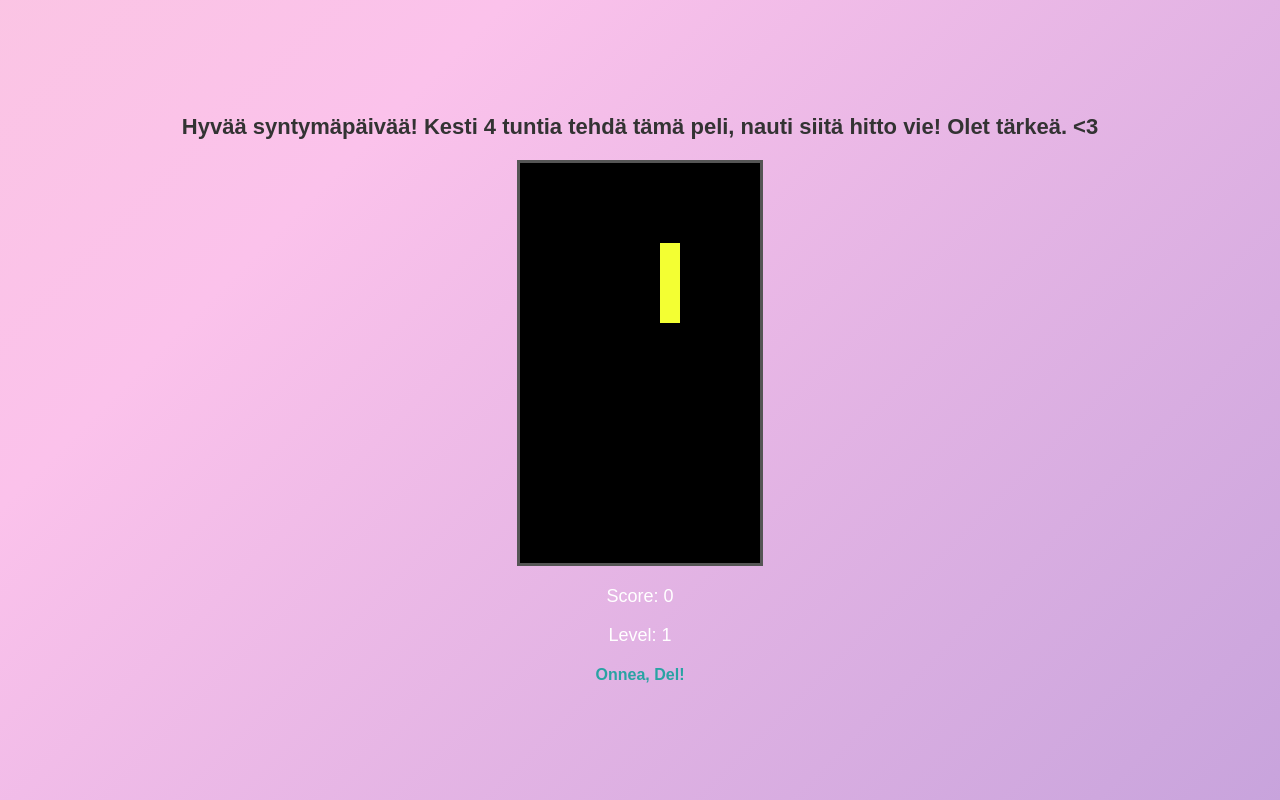
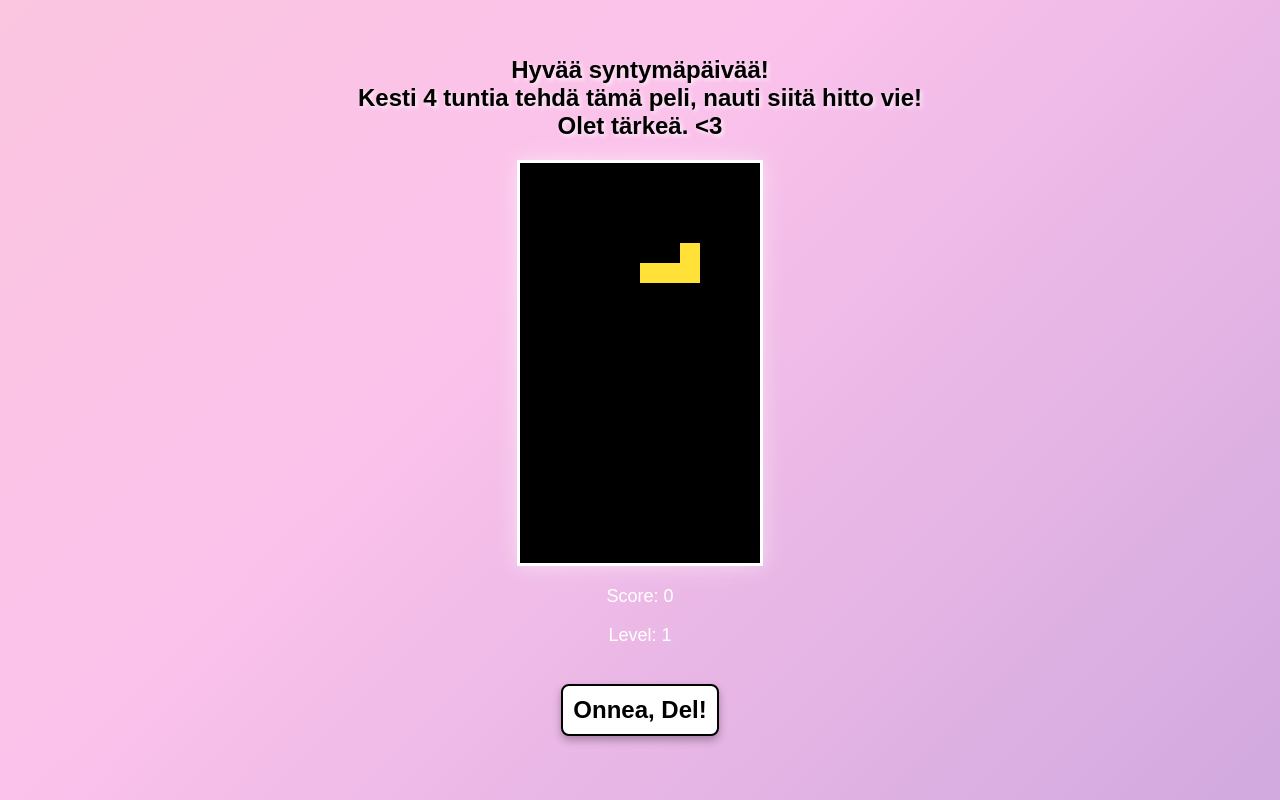
Before and after one commit to Kitty-beeb/del, a plain HTML site: page index.html in a window 1280 px wide. Drawn offline with Linux system fonts and the light colour scheme.

Commit message:
Add files via upload

```diff
--- a/index.html
+++ b/index.html
@@ -5,59 +5,11 @@
     <meta charset="UTF-8">
     <meta name="viewport" content="width=device-width, initial-scale=1.0">
     <title>Happy Birthday, Del!</title>
-    <style>
-        body {
-            display: flex;
-            justify-content: center;
-            align-items: center;
-            height: 100vh;
-            margin: 0;
-            background: linear-gradient(135deg, #ff9a9e, #fad0c4, #fbc2eb, #a18cd1);
-            background-size: 400% 400%;
-            animation: gradientBG 10s ease infinite;
-            font-family: 'Arial', sans-serif;
-            color: #fff;
-        }
-
-        @keyframes gradientBG {
-            0% { background-position: 0% 50%; }
-            50% { background-position: 100% 50%; }
-            100% { background-position: 0% 50%; }
-        }
-
-        #game-container {
-            text-align: center;
-        }
-
-        canvas {
-            background: #111;
-            margin: 20px auto;
-            display: block;
-            border: 3px solid #555;
-        }
-
-        h1 {
-            font-size: 22px;
-            margin-bottom: 10px;
-            color: #333; /* Dark gray for better contrast */
-        }
-
-        #info {
-            font-size: 18px;
-            margin-top: 10px;
-        }
-
-        #compliment {
-            margin-top: 20px;
-            font-size: 16px;
-            font-weight: bold;
-            color: #29a3a3;
-        }
-    </style>
+    <link rel="stylesheet" href="style.css">
 </head>
 <body>
     <div id="game-container">
-        <h1>Hyvää syntymäpäivää! Kesti 4 tuntia tehdä tämä peli, nauti siitä hitto vie! Olet tärkeä. <3</h1>
+        <h1>Hyvää syntymäpäivää!<br>Kesti 4 tuntia tehdä tämä peli, nauti siitä hitto vie!<br>Olet tärkeä. <3</h1>
         <canvas id="tetris" width="240" height="400"></canvas>
         <div id="info">
             <p>Score: <span id="score">0</span></p>
--- a/script.js
+++ b/script.js
@@ -1,32 +1,33 @@
+
 const canvas = document.getElementById('tetris');
 const context = canvas.getContext('2d');
 
 context.scale(20, 20);
 
-// Colors and Tetris arena
-const colors = [
-    null,
-    '#FF5733', // Red
-    '#33FF57', // Green
-    '#3357FF', // Blue
-    '#F3FF33', // Yellow
-    '#FF33F6', // Pink
-    '#33FFF6', // Cyan
-    '#A833FF'  // Purple
-];
-
+// Initialize arena and player variables
 const arena = createMatrix(12, 20);
 const player = {
     pos: { x: 5, y: 0 },
     matrix: null,
 };
 
-// Game state
+const colors = [
+    null, '#FF0D72', '#0DC2FF', '#0DFF72', '#F538FF', '#FF8E0D', '#FFE138', '#3877FF'
+];
+
 let dropCounter = 0;
 let dropInterval = 1000;
 let lastTime = 0;
+let score = 0;
 
-// Utility functions
+// Compliments for scoring
+const compliments = [
+    'Olet mahtava, Del!', 'Hyvää syntymäpäivää, Del!', 'Sinä loistat, Del!',
+    'Ihanaa päivää, Del!', 'Hymyile, Del, se pukee sinua!', 'Paras olet, Del!',
+    'Kiitos että olet sinä, Del!', 'Del on numero yksi!', 'Vau, mikä tyyppi, Del!',
+    'Taidat olla Tetris-mestari, Del!'
+];
+
 function createMatrix(w, h) {
     const matrix = [];
     while (h--) {
@@ -47,23 +48,40 @@ function createPiece(type) {
             [2, 2],
             [2, 2],
         ];
+    } else if (type === 'S') {
+        return [
+            [0, 3, 3],
+            [3, 3, 0],
+            [0, 0, 0],
+        ];
+    } else if (type === 'Z') {
+        return [
+            [4, 4, 0],
+            [0, 4, 4],
+            [0, 0, 0],
+        ];
+    } else if (type === 'J') {
+        return [
+            [5, 0, 0],
+            [5, 5, 5],
+            [0, 0, 0],
+        ];
     } else if (type === 'L') {
         return [
-            [0, 3, 0],
-            [0, 3, 0],
-            [0, 3, 3],
+            [0, 0, 6],
+            [6, 6, 6],
+            [0, 0, 0],
         ];
     } else if (type === 'I') {
         return [
-            [0, 4, 0, 0],
-            [0, 4, 0, 0],
-            [0, 4, 0, 0],
-            [0, 4, 0, 0],
+            [0, 7, 0, 0],
+            [0, 7, 0, 0],
+            [0, 7, 0, 0],
+            [0, 7, 0, 0],
         ];
     }
 }
 
-// Drawing
 function drawMatrix(matrix, offset) {
     matrix.forEach((row, y) => {
         row.forEach((value, x) => {
@@ -73,44 +91,6 @@ function drawMatrix(matrix, offset) {
             }
         });
     });
-}
-
-function draw() {
-    context.fillStyle = '#000';
-    context.fillRect(0, 0, canvas.width, canvas.height);
-    drawMatrix(player.matrix, player.pos);
-}
-
-// Game logic
-function update(time = 0) {
-    const deltaTime = time - lastTime;
-    lastTime = time;
-
-    dropCounter += deltaTime;
-    if (dropCounter > dropInterval) {
-        player.pos.y++;
-        if (collide(arena, player)) {
-            player.pos.y--;
-            merge(arena, player);
-            playerReset();
-        }
-        dropCounter = 0;
-    }
-
-    draw();
-    requestAnimationFrame(update);
-}
-
-function collide(arena, player) {
-    const [m, o] = [player.matrix, player.pos];
-    for (let y = 0; y < m.length; ++y) {
-        for (let x = 0; x < m[y].length; ++x) {
-            if (m[y][x] !== 0 && (arena[y + o.y] && arena[y + o.y][x + o.x]) !== 0) {
-                return true;
-            }
-        }
-    }
-    return false;
 }
 
 function merge(arena, player) {
@@ -123,13 +103,128 @@ function merge(arena, player) {
     });
 }
 
+function collide(arena, player) {
+    const [m, o] = [player.matrix, player.pos];
+    for (let y = 0; y < m.length; ++y) {
+        for (let x = 0; x < m[y].length; ++x) {
+            if (
+                m[y][x] !== 0 &&
+                (arena[y + o.y] && arena[y + o.y][x + o.x]) !== 0
+            ) {
+                return true;
+            }
+        }
+    }
+    return false;
+}
+
+function playerDrop() {
+    player.pos.y++;
+    if (collide(arena, player)) {
+        player.pos.y--;
+        merge(arena, player);
+        playerReset();
+        arenaSweep();
+        updateScore();
+    }
+    dropCounter = 0;
+}
+
+function arenaSweep() {
+    let rowCount = 1;
+    outer: for (let y = arena.length - 1; y > 0; --y) {
+        for (let x = 0; x < arena[y].length; ++x) {
+            if (arena[y][x] === 0) {
+                continue outer;
+            }
+        }
+        const row = arena.splice(y, 1)[0].fill(0);
+        arena.unshift(row);
+        ++y;
+        score += rowCount * 10;
+        rowCount *= 2;
+    }
+}
+
 function playerReset() {
-    const pieces = 'TOLI';
+    const pieces = 'IOTZSJL';
     player.matrix = createPiece(pieces[Math.floor(Math.random() * pieces.length)]);
     player.pos.y = 0;
     player.pos.x = (arena[0].length / 2) | 0;
+    if (collide(arena, player)) {
+        console.log('Game Over');
+        arena.forEach(row => row.fill(0));
+        score = 0;
+        updateScore();
+    }
 }
 
-// Initialize game
+function update(time = 0) {
+    const deltaTime = time - lastTime;
+    lastTime = time;
+    dropCounter += deltaTime;
+    if (dropCounter > dropInterval) {
+        playerDrop();
+    }
+    draw();
+    requestAnimationFrame(update);
+}
+
+function draw() {
+    context.fillStyle = '#000';
+    context.fillRect(0, 0, canvas.width, canvas.height);
+    drawMatrix(arena, { x: 0, y: 0 });
+    drawMatrix(player.matrix, player.pos);
+}
+
+function updateScore() {
+    document.getElementById('score').innerText = score;
+    const compliment = compliments[Math.floor(Math.random() * compliments.length)];
+    document.getElementById('compliment').innerText = compliment;
+}
+
+document.addEventListener('keydown', event => {
+    if (event.key === 'ArrowLeft') {
+        player.pos.x--;
+        if (collide(arena, player)) {
+            player.pos.x++;
+        }
+    } else if (event.key === 'ArrowRight') {
+        player.pos.x++;
+        if (collide(arena, player)) {
+            player.pos.x--;
+        }
+    } else if (event.key === 'ArrowDown') {
+        playerDrop();
+    } else if (event.key === 'ArrowUp') {
+        rotate(player.matrix, 1);
+        if (collide(arena, player)) {
+            rotate(player.matrix, -1);
+        }
+    } else if (event.code === 'Space') {
+        while (!collide(arena, player)) {
+            player.pos.y++;
+        }
+        player.pos.y--;
+        merge(arena, player);
+        playerReset();
+        arenaSweep();
+        updateScore();
+    }
+});
+
+function rotate(matrix, dir) {
+    for (let y = 0; y < matrix.length; ++y) {
+        for (let x = 0; x < y; ++x) {
+            [matrix[x][y], matrix[y][x]] = [matrix[y][x], matrix[x][y]];
+        }
+    }
+    if (dir > 0) {
+        matrix.forEach(row => row.reverse());
+    } else {
+        matrix.reverse();
+    }
+}
+
 playerReset();
 update();
--- a/style.css
+++ b/style.css
@@ -7,7 +7,7 @@ body {
     margin: 0;
     background: linear-gradient(135deg, #ff9a9e, #fad0c4, #fbc2eb, #a18cd1);
     background-size: 400% 400%;
-    animation: gradientBG 10s ease infinite;
+    animation: gradientBG 15s ease infinite;
     font-family: 'Arial', sans-serif;
     color: #fff;
 }
@@ -23,25 +23,19 @@ body {
 }
 
 canvas {
-    background: #111;
+    background: rgba(0, 0, 0, 0.8);
     margin: 20px auto;
     display: block;
-    border: 3px solid #555;
+    border: 3px solid #fff;
+    box-shadow: 0 0 20px rgba(255, 255, 255, 0.5);
 }
 
 h1 {
-    font-size: 22px;
+    color: #000;
+    font-size: 24px;
     margin-bottom: 10px;
-    color: #ffd700; /* Gold color */
-    background: linear-gradient(90deg, #ffd700, #ff9a00, #ffd700);
-    -webkit-background-clip: text;
-    -webkit-text-fill-color: transparent;
-    animation: glitter 1.5s linear infinite;
-}
-
-@keyframes glitter {
-    0% { background-position: 0%; }
-    100% { background-position: 100%; }
+    font-weight: bold;
+    text-shadow: 2px 2px 4px rgba(255, 255, 255, 0.8);
 }
 
 #info {
@@ -51,7 +45,13 @@ h1 {
 
 #compliment {
     margin-top: 20px;
-    font-size: 16px;
+    font-size: 24px; /* Larger font size */
     font-weight: bold;
-    color: #29a3a3;
+    color: #000; /* Black text for strong contrast */
+    background: #fff; /* White background for emphasis */
+    border: 2px solid #000; /* Black border for visibility */
+    padding: 10px; /* Padding for spacing */
+    border-radius: 8px; /* Rounded corners */
+    display: inline-block; /* Center inline with text */
+    box-shadow: 0 4px 8px rgba(0, 0, 0, 0.3); /* Subtle shadow for style */
 }
```
